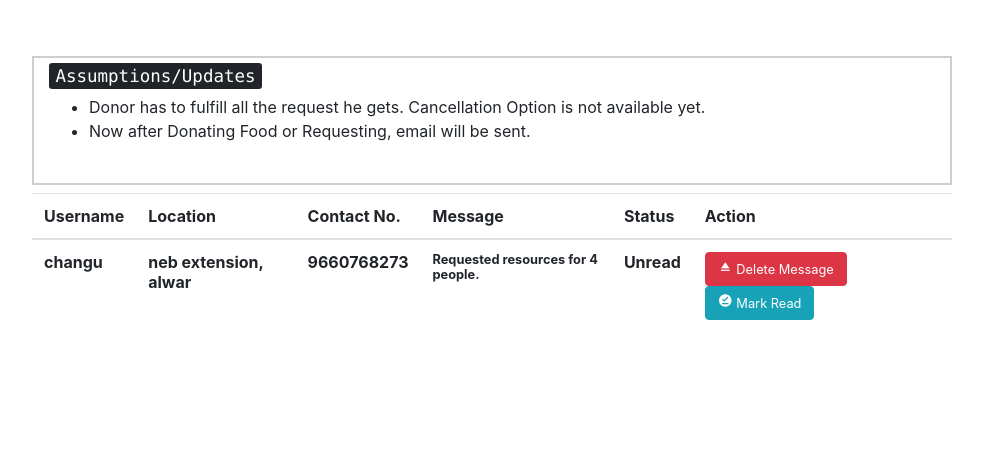
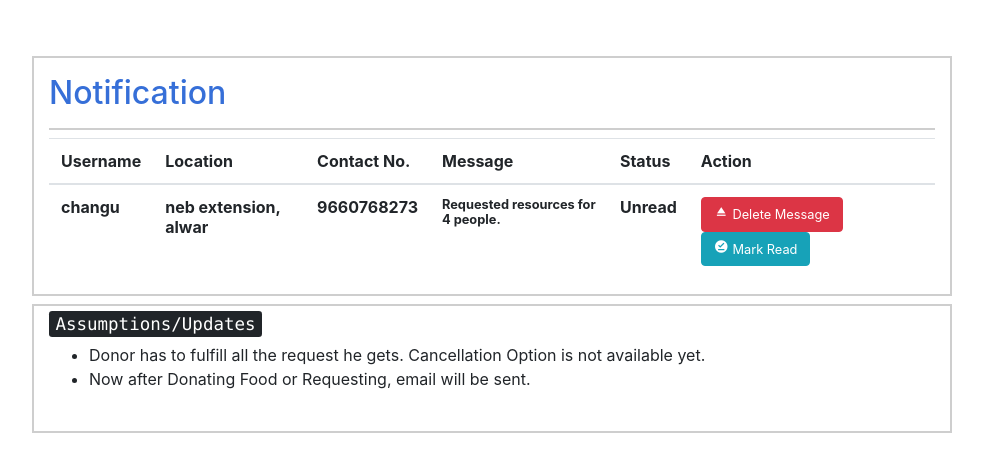
Before and after one commit to adityanav123/FoodDonation, a Django app: page /users/messages/ in a window 1280 px wide. Shown: the part 56-528 px from the top of the page, without its empty margins (148-1131 px from the left). Run offline with Django 3.2, Linux system fonts and the light colour scheme; a user stored in the database is signed in; data comes from the database, SQL or seed files in the repository; lists and menus that the app fills with data are empty; some libraries are stand-ins or nearby versions.

Commit message:
Update notification.html

```diff
--- a/templates/notification.html
+++ b/templates/notification.html
@@ -36,6 +36,8 @@
 {% endblock %}
 
 {% block content %}
+<div class="container my-2" style="border:2px solid #cecece;">
+	<h2 class="py-3" style="color: rgb(54, 111, 216); border-bottom:2px solid #cecece;"> Notification </h2>
 	<table class = "table">
 			<thead>
 				<tr>
@@ -72,6 +74,9 @@
 					</div>
 				</th>
 			</tr>
+			</tbody>
+			</table>
+			</div>
 		{% endfor %}
 
 {% endblock %}
```
